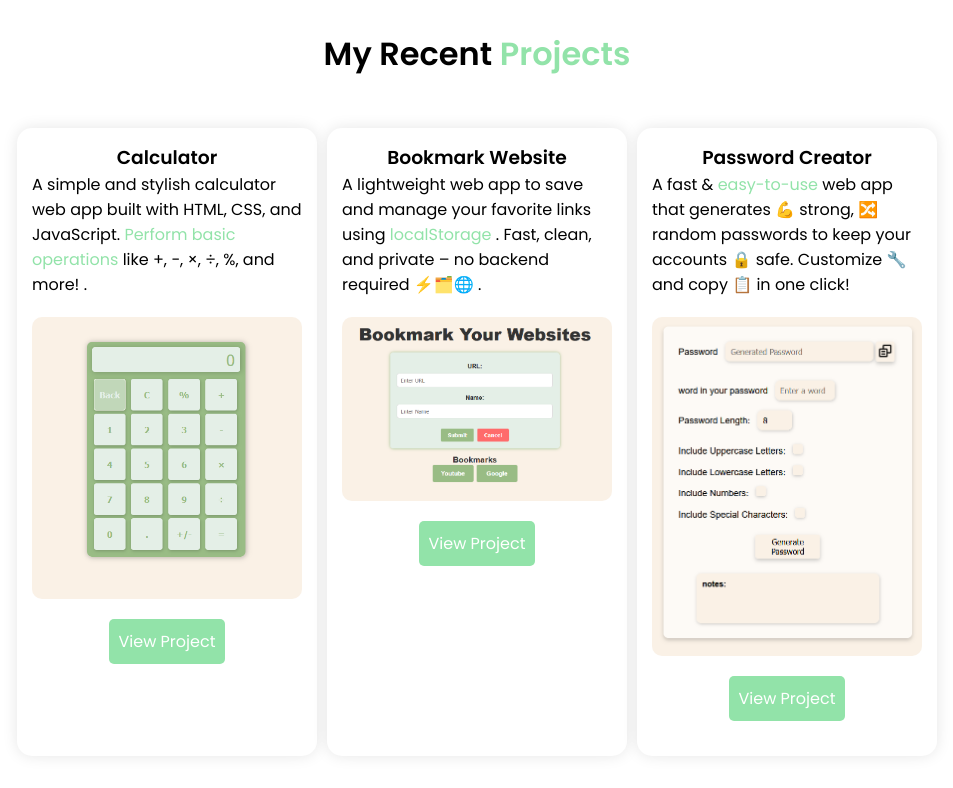
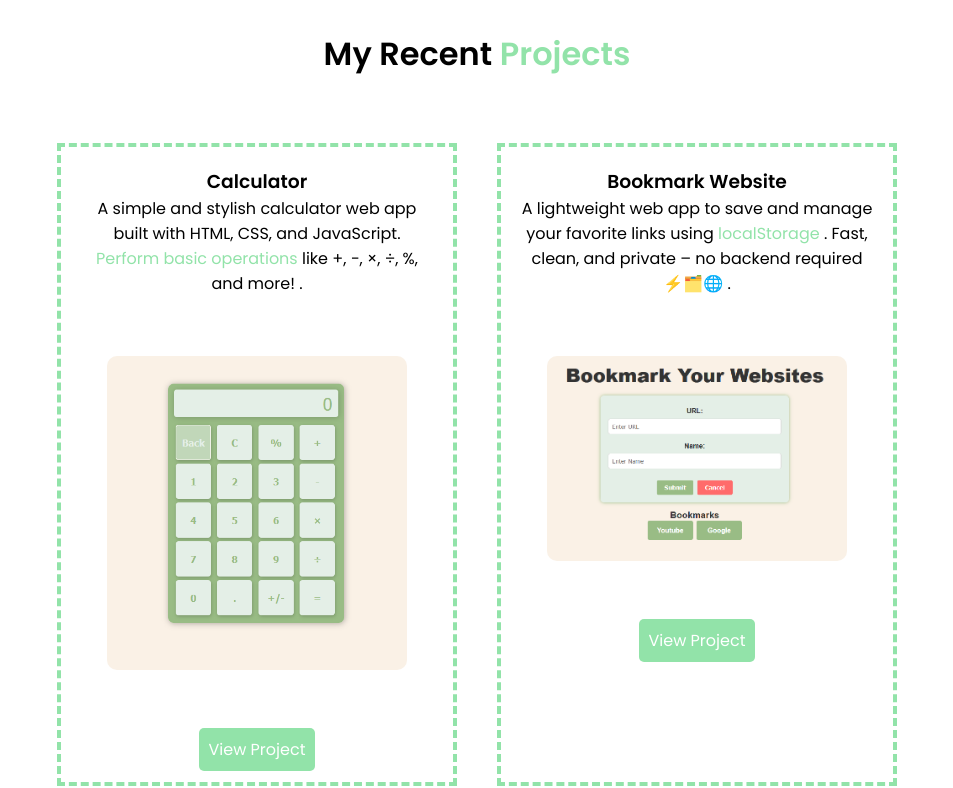
Before and after one commit to codewavehq/MyPortfolio, a plain HTML site: page index.html in a window 1280 px wide. Shown: the part 880-1668 px from the top of the page, without its empty margins (163-1116 px from the left). Drawn offline with nearby package versions, Linux system fonts and the light colour scheme; files whose address does not match are found by name.

Commit message:
Update style.css

```diff
--- a/PortfolioWebsite/style.css
+++ b/PortfolioWebsite/style.css
@@ -130,40 +130,26 @@ section {
     justify-content: center; /* توزيع المسافات بين الكروت */
     gap: 10px; /* إضافة مسافة بين الكروت */
 }
+
 .project-card {
-  position: relative;
-  width: 300px;
-  padding: 15px;
-  border-radius: 15px;
-  overflow: hidden;
-  background: #fff;
-  box-shadow: 0 0 15px rgba(0,0,0,0.1);
-  display: flex;
-  flex-direction: column;
-  align-items: center;
+    position: relative;
+    padding: 20px;
+    border: 4px dashed #92E3A9;
+    margin: 15px;
+    max-width: 400px;
+    max-height: 850px;
+    text-align: center;
 }
 
+
 .project-card img {
-  width: 100%;
-  height: auto;
-  border-radius: 10px;
-  object-fit: cover;
+    width: 100%; /* اجعل الصورة تأخذ عرض الكرت بالكامل */
+    max-width: 300px; /* الحد الأقصى لعرض الصورة */
+    height: auto; /* اجعل الارتفاع يتناسب مع العرض للحفاظ على النسبة */
+    border-radius: 10px; /* زوايا مستديرة للصورة */
+    object-fit: cover; /* تأكد من أن الصورة تغطي المساحة المحددة بشكل جيد */
+    margin: 60px auto; /* محاذاة الصورة في المنتصف */
 }
-
-.project-btn {
-  margin-top: 10px;
-  padding: 10px 20px;
-  background-color: #4b7bec;
-  color: white;
-  text-decoration: none;
-  border-radius: 8px;
-  transition: background 0.3s ease;
-}
-
-.project-btn:hover {
-  background-color: #3867d6;
-}
-
 .project-card-link
 {
     margin: 20px auto; /* إزالة التكرار */
```
